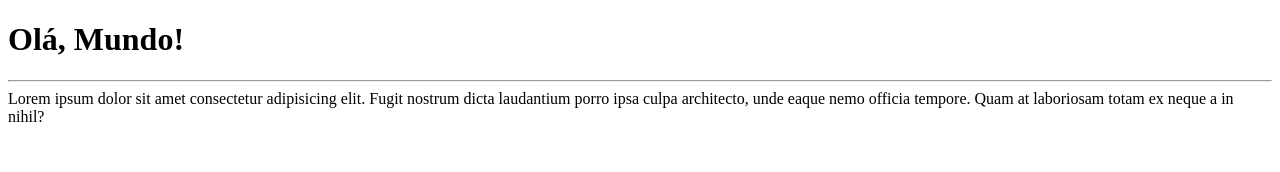
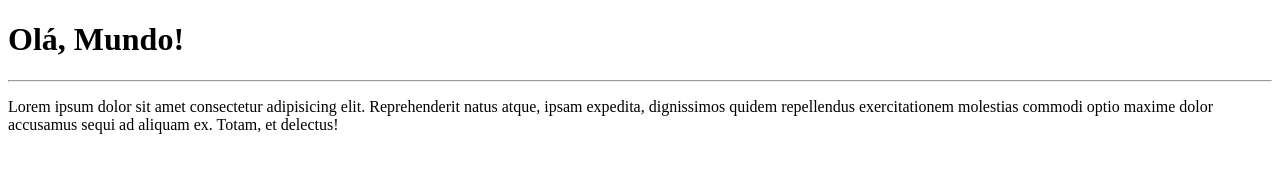
Before and after one commit to DevMiguel10/Ola-Mundo, a plain HTML site: page site-exemplo/index.html in a window 1280 px wide. Drawn offline with Linux system fonts and the light colour scheme.

Commit message:
adicionei um parágrafo

```diff
--- a/site-exemplo/index.html
+++ b/site-exemplo/index.html
@@ -9,6 +9,6 @@
 <body>
     <h1>Olá, Mundo!</h1>
     <hr>
-    Lorem ipsum dolor sit amet consectetur adipisicing elit. Fugit nostrum dicta laudantium porro ipsa culpa architecto, unde eaque nemo officia tempore. Quam at laboriosam totam ex neque a in nihil?
+    <p>Lorem ipsum dolor sit amet consectetur adipisicing elit. Reprehenderit natus atque, ipsam expedita, dignissimos quidem repellendus exercitationem molestias commodi optio maxime dolor accusamus sequi ad aliquam ex. Totam, et delectus!</p>
 </body>
 </html>
```
